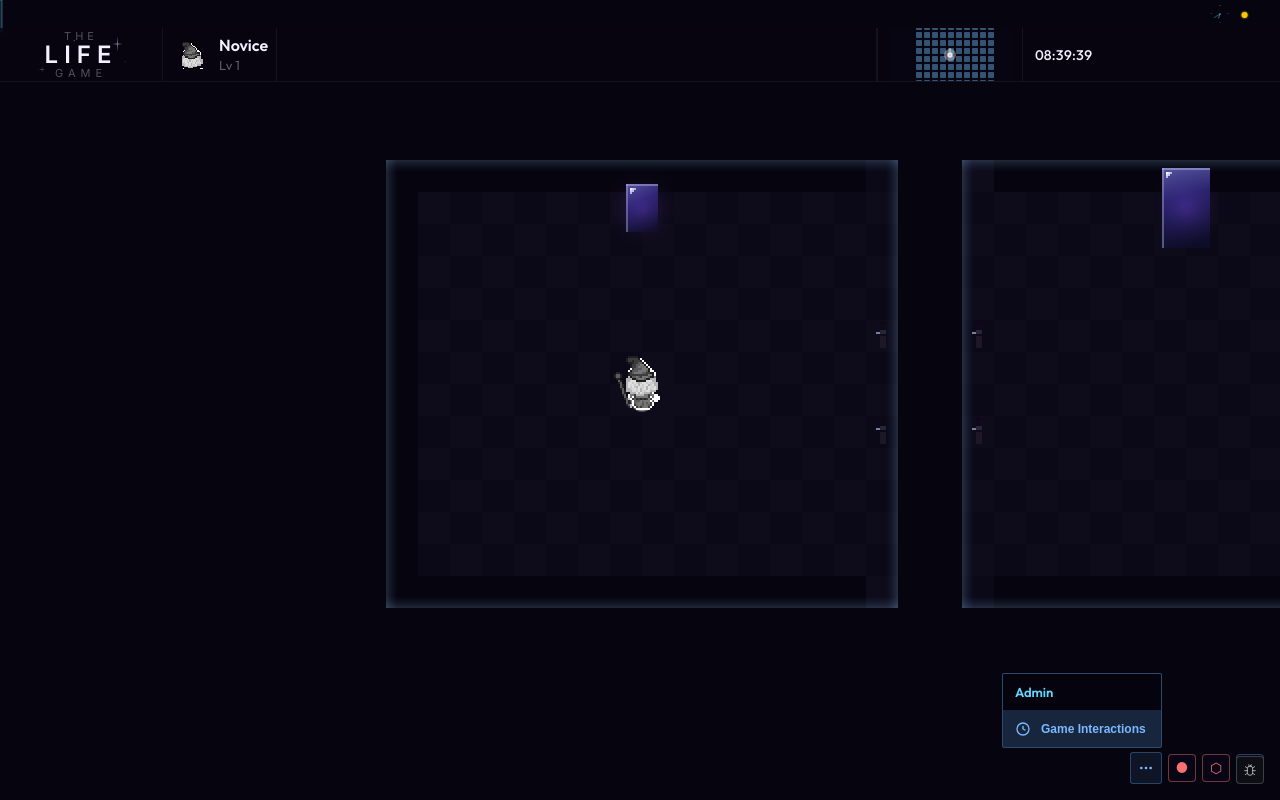
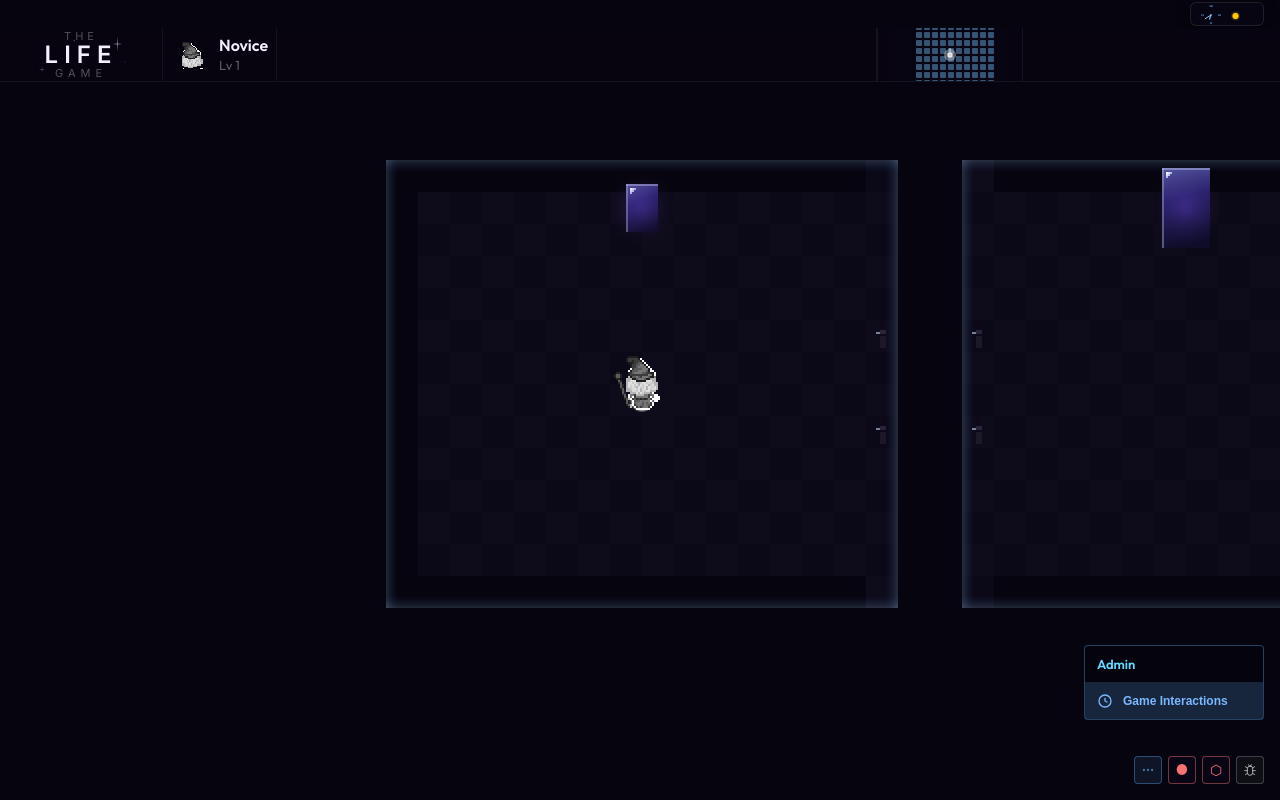
Before and after one commit to cambouquet/life-mmo, a React (Vite) app: page / in a window 1280 px wide. Both pictures are taken after a click on the button 1146 px from the left and 768 px from the top of the page. Built offline with nearby package versions, Linux system fonts and the light colour scheme.

Commit message:
feat: admin game interactions menu + header layout

```diff
--- a/src/components/DebugButton/InteractionPlayground.jsx
+++ b/src/components/DebugButton/InteractionPlayground.jsx
@@ -1,4 +1,4 @@
-import { useState, useCallback, useRef } from 'react'
+import { useState, useCallback, useRef, useEffect } from 'react'
 import './InteractionPlayground.scss'
 import { InteractionPlayground as Playground } from '../../game/interactions/InteractionPlayground.js'
 
@@ -56,7 +56,7 @@ export default function InteractionPlayground({ playerStateRef, worldDataRef, on
   }, [playground, playerStateRef, worldDataRef])
 
   // Scroll to bottom when logs update
-  useState(() => {
+  useEffect(() => {
     logsEndRef.current?.scrollIntoView({ behavior: 'smooth' })
   }, [logs])
 
@@ -144,16 +144,11 @@ export default function InteractionPlayground({ playerStateRef, worldDataRef, on
 
   return (
     <div className="interaction-playground">
-      <div className="interaction-playground__header">
-        <h3>Game Interactions</h3>
-      </div>
-
-      <div className="interaction-playground__content">
-        <div className="interaction-playground__buttons">
+      <div className="interaction-playground__toolbar">
         {interactions.map(interaction => (
           <button
             key={interaction.id}
-              className={`interaction-playground__button ${selectedInteraction === interaction.id ? 'active' : ''}`}
+            className={`interaction-playground__toolbar-button ${selectedInteraction === interaction.id ? 'active' : ''}`}
             onClick={() => {
               setSelectedInteraction(interaction.id)
               executeInteraction(interaction.id)
@@ -161,7 +156,6 @@ export default function InteractionPlayground({ playerStateRef, worldDataRef, on
             title={interaction.description}
           >
             {interaction.icon}
-              {interaction.label}
           </button>
         ))}
       </div>
@@ -179,6 +173,5 @@ export default function InteractionPlayground({ playerStateRef, worldDataRef, on
         <div ref={logsEndRef} />
       </div>
     </div>
-    </div>
   )
 }
--- a/src/components/DebugButton/InteractionPlayground.scss
+++ b/src/components/DebugButton/InteractionPlayground.scss
@@ -1,68 +1,45 @@
 .interaction-playground {
   position: fixed;
-  bottom: 60px;
-  right: 20px;
-  width: 450px;
-  max-height: 700px;
+  bottom: 0;
+  left: 0;
+  right: 0;
+  max-height: 40vh;
   background: rgba(6, 4, 14, 0.95);
-  border: 2px solid rgba(100, 180, 255, 0.5);
-  border-radius: 4px;
+  border-top: 1px solid rgba(100, 180, 255, 0.3);
   display: flex;
   flex-direction: column;
   font-size: 12px;
   color: #7ab8ff;
   z-index: 999;
-  box-shadow: 0 0 20px rgba(0, 0, 0, 0.8);
 }
 
-.interaction-playground__header {
-  padding: 12px;
-  border-bottom: 1px solid rgba(100, 180, 255, 0.3);
-  background: rgba(0, 0, 0, 0.3);
-
-  h3 {
-    margin: 0;
-    font-size: 12px;
-    font-weight: 600;
-    color: #64d9ff;
-  }
+.interaction-playground__toolbar {
+  padding: 8px;
+  border-bottom: 1px solid rgba(100, 180, 255, 0.2);
+  background: rgba(0, 0, 0, 0.2);
+  display: flex;
+  gap: 4px;
+  flex-wrap: wrap;
 }
 
-.interaction-playground__content {
-  flex: 1;
-  display: flex;
-  flex-direction: column;
-  overflow: hidden;
-  padding: 8px;
-  gap: 8px;
-}
-
-.interaction-playground__buttons {
-  display: flex;
-  flex-wrap: wrap;
-  gap: 6px;
-}
-
-.interaction-playground__button {
-  flex: 0 1 calc(50% - 3px);
-  padding: 10px;
+.interaction-playground__toolbar-button {
+  width: 28px;
+  height: 28px;
+  padding: 0;
   background: rgba(100, 180, 255, 0.1);
   border: 1px solid rgba(100, 180, 255, 0.3);
   color: #7ab8ff;
   border-radius: 3px;
   cursor: pointer;
-  font-size: 11px;
-  font-weight: 600;
   transition: all 0.2s;
   display: flex;
-  flex-direction: column;
   align-items: center;
-  gap: 6px;
+  justify-content: center;
+  flex-shrink: 0;
 
   svg {
-    width: 20px;
-    height: 20px;
-    flex-shrink: 0;
+    width: 16px;
+    height: 16px;
   }
 
   &:hover {
@@ -81,10 +58,8 @@
 .interaction-playground__log {
   flex: 1;
   overflow-y: auto;
-  border: 1px solid rgba(100, 180, 255, 0.2);
-  border-radius: 2px;
-  background: rgba(0, 0, 0, 0.5);
-  padding: 6px;
+  background: rgba(0, 0, 0, 0.3);
+  padding: 8px;
   display: flex;
   flex-direction: column;
   gap: 2px;
--- a/src/components/HUD/AdminMenu.jsx
+++ b/src/components/HUD/AdminMenu.jsx
@@ -3,6 +3,11 @@ import './AdminMenu.scss'
 
 export default function AdminMenu({ onToggleGameTests }) {
   const [open, setOpen] = useState(false)
+
+  const handleGameInteractions = () => {
+    setOpen(false)
+    onToggleGameTests?.()
+  }
 
   return (
     <div className="admin-menu">
@@ -19,12 +24,14 @@ export default function AdminMenu({ onToggleGameTests }) {
       </button>
 
       {open && (
+        <>
+          <div className="admin-menu__overlay" onClick={() => setOpen(false)} />
           <div className="admin-menu__panel">
             <div className="admin-menu__header">Admin</div>
 
             <button
               className="admin-menu__item admin-menu__item--primary"
-            onClick={() => onToggleGameTests?.()}
+              onClick={handleGameInteractions}
               title="Toggle game interactions playground"
             >
               <svg viewBox="0 0 24 24" fill="none" stroke="currentColor" strokeWidth="2" strokeLinecap="round" strokeLinejoin="round">
@@ -34,6 +41,7 @@ export default function AdminMenu({ onToggleGameTests }) {
               Game Interactions
             </button>
           </div>
+        </>
       )}
     </div>
   )
--- a/src/components/HUD/AdminMenu.scss
+++ b/src/components/HUD/AdminMenu.scss
@@ -2,45 +2,58 @@
   position: relative;
   display: flex;
   align-items: center;
+  z-index: 100;
+}
+
+.admin-menu__overlay {
+  position: fixed;
+  top: 0;
+  left: 0;
+  right: 0;
+  bottom: 0;
+  z-index: 999;
 }
 
 .admin-menu__toggle {
-  width: 32px;
-  height: 32px;
+  width: 28px;
+  height: 28px;
   padding: 0;
   background: rgba(100, 180, 255, 0.1);
-  border: 1px solid rgba(100, 180, 255, 0.3);
-  color: #7ab8ff;
-  border-radius: 3px;
+  border: 1px solid rgba(100, 180, 255, 0.35);
+  color: rgba(100, 180, 255, 0.6);
+  border-radius: 4px;
   cursor: pointer;
   display: flex;
   align-items: center;
   justify-content: center;
   flex-shrink: 0;
-  transition: all 0.2s;
+  transition: all 0.15s;
+  backdrop-filter: blur(4px);
 
   svg {
-    width: 16px;
-    height: 16px;
+    width: 14px;
+    height: 14px;
   }
 
   &:hover {
-    background: rgba(100, 180, 255, 0.2);
-    border-color: rgba(100, 220, 255, 0.6);
+    background: rgba(100, 180, 255, 0.12);
+    border-color: rgba(100, 200, 255, 0.6);
+    color: rgba(100, 220, 255, 0.9);
   }
 }
 
 .admin-menu__panel {
-  position: absolute;
-  bottom: 36px;
-  right: 0;
+  position: fixed;
+  bottom: 80px;
+  right: 16px;
   background: rgba(6, 4, 14, 0.98);
-  border: 1px solid rgba(100, 180, 255, 0.4);
-  border-radius: 2px;
-  z-index: 1000;
+  border: 1px solid rgba(100, 180, 255, 0.35);
+  border-radius: 4px;
+  z-index: 1001;
   box-sizing: border-box;
   width: auto;
-  min-width: 160px;
+  min-width: 180px;
+  backdrop-filter: blur(4px);
 }
 
 .admin-menu__header {
--- a/src/components/HUD/HUD.jsx
+++ b/src/components/HUD/HUD.jsx
@@ -14,7 +14,6 @@ export default function HUD({ facing, moving, logEntries, charColors, charName,
         <CharPanel facing={facing} moving={moving} charColors={charColors} charName={charName} />
         <LogPanel entries={logEntries} />
         <Minimap playerPos={playerPos} exploredTiles={exploredTiles} worldData={worldData} charColors={charColors} />
-        <Clock />
       </div>
     </>
   )
--- a/src/components/HUD/MenuBar.jsx
+++ b/src/components/HUD/MenuBar.jsx
@@ -47,9 +47,12 @@ export default function MenuBar() {
   const hourAngle = (hours * 30) + (minutes * 0.5)
   const minuteAngle = (minutes * 6) + (seconds * 0.1)
 
+  const timeString = now.toLocaleTimeString('en-GB', { hour12: false, hour: '2-digit', minute: '2-digit' })
+
   return (
     <div className="menu-bar">
       <div className="menu-bar__clock">
+        <div className="menu-bar__time-tooltip">{timeString}</div>
         <svg viewBox="0 0 100 100" className="clock-svg">
           {/* Roman numerals */}
           {Object.entries(ROMAN_NUMERALS).map(([index, numeral]) => {
--- a/src/components/HUD/MenuBar.scss
+++ b/src/components/HUD/MenuBar.scss
@@ -10,15 +10,50 @@
   height: 24px;
   flex-wrap: wrap;
   max-width: calc(100% - 32px);
+  pointer-events: auto;
+  background: rgba(8, 6, 18, 0.9);
+  backdrop-filter: blur(8px);
+  padding: 0 8px;
+  border-radius: 6px;
+  border: 1px solid rgba(255, 255, 255, 0.1);
+  box-shadow: 0 4px 12px rgba(0,0,0,0.5);
 }
 
 .menu-bar__clock {
+  position: relative;
   display: flex;
   align-items: center;
   justify-content: center;
   width: 24px;
   height: 24px;
   flex-shrink: 0;
+
+  &:hover {
+    .menu-bar__time-tooltip {
+      opacity: 1;
+      transform: translateX(-50%) translateY(0);
+    }
+  }
+}
+
+.menu-bar__time-tooltip {
+  position: absolute;
+  top: 100%;
+  left: 50%;
+  transform: translateX(-50%) translateY(4px);
+  background: rgba(8, 6, 18, 0.9);
+  border: 1px solid rgba(100, 180, 255, 0.3);
+  color: #7ab8ff;
+  padding: 2px 6px;
+  border-radius: 4px;
+  font-family: 'JetBrains Mono', monospace;
+  font-size: 11px;
+  white-space: nowrap;
+  pointer-events: none;
+  opacity: 0;
+  transition: all 0.2s ease;
+  z-index: 20;
+  margin-top: 4px;
 }
 
 .clock-svg {
@@ -28,25 +63,25 @@
 
 .clock-numeral {
   font-family: 'Lora', Georgia, serif;
-  font-size: 6px;
-  font-weight: 400;
-  fill: rgba(100, 180, 255, 0.8);
+  font-size: 10px;
+  font-weight: 700;
+  fill: #7ab8ff;
   letter-spacing: 0;
 }
 
 .clock-center {
-  fill: rgba(100, 180, 255, 0.8);
+  fill: #7ab8ff;
 }
 
 .hour-hand {
-  stroke: rgba(100, 180, 255, 0.9);
-  stroke-width: 2.5;
+  stroke: #7ab8ff;
+  stroke-width: 5;
   stroke-linecap: round;
 }
 
 .minute-hand {
-  stroke: rgba(100, 220, 255, 0.9);
-  stroke-width: 1.8;
+  stroke: #a8dfff;
+  stroke-width: 3.5;
   stroke-linecap: round;
 }
 
```
Also changed, not shown: .claude/settings.local.json. Lines whose indentation alone changed are shown as unchanged.
